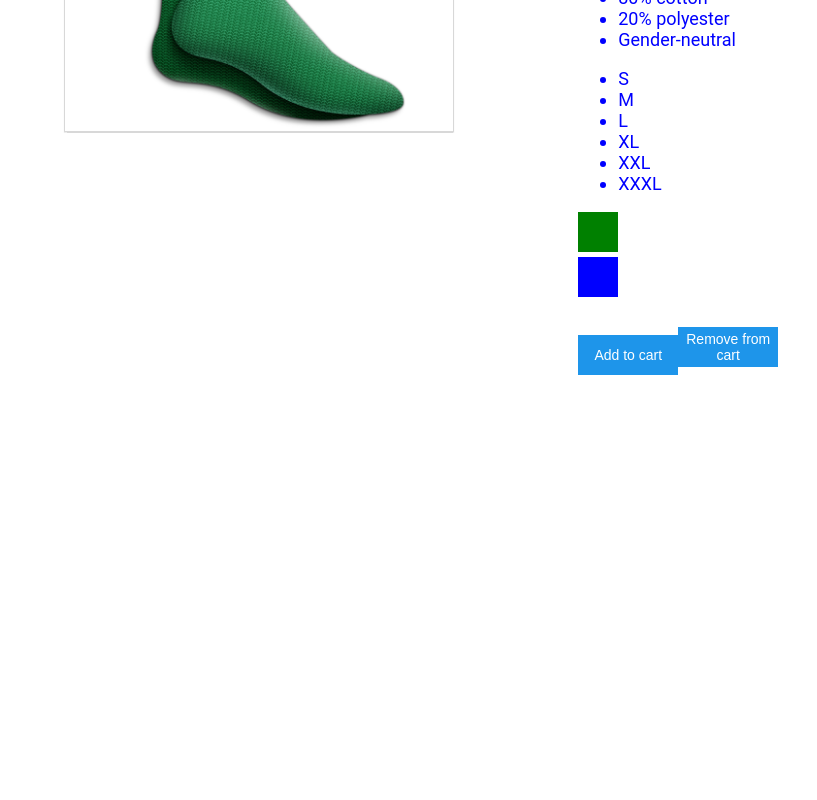
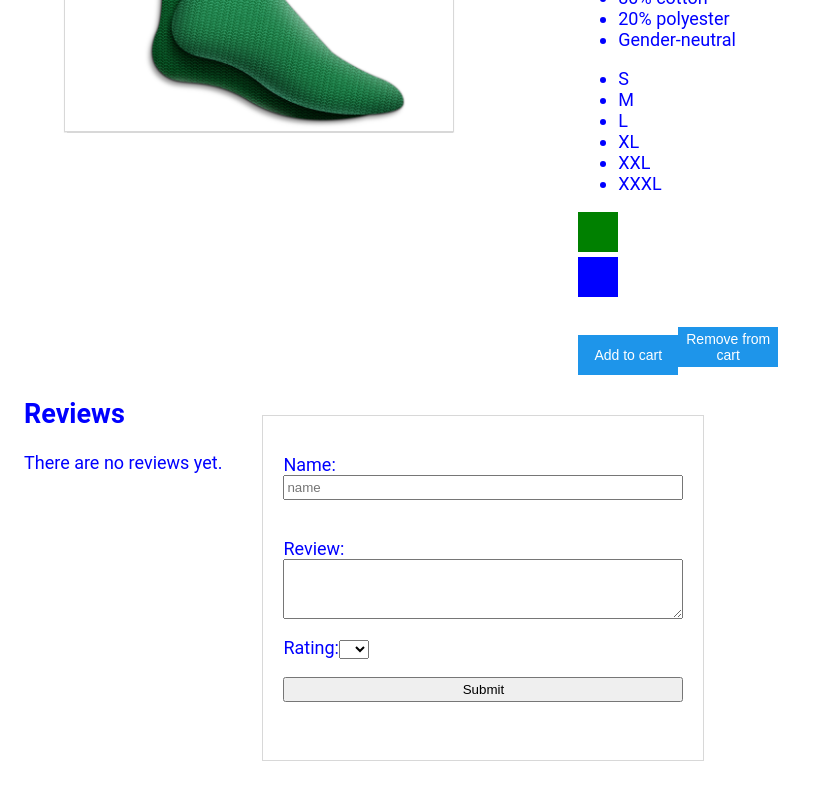
Before and after one commit to kjonathante/vue-vuemastery-intro, a Vue app: page / in a window 1280 px wide. Shown: the part 332-1132 px from the top of the page, without its empty margins (0-817 px from the left). Before the commit the page ends 800 px from the top, so only its background shows below. Built offline with nearby package versions, Linux system fonts and the light colour scheme.

Commit message:
Forms. Added components that utilizes v-model for two-way binding. Used emit and v-on.

```diff
--- a/src/App.vue
+++ b/src/App.vue
@@ -24,7 +24,9 @@ export default {
       this.cart.push( index )
     }
   },
-  components: { product }
+  components: {
+    product
+  }
 };
 </script>
 
--- a/src/Product.vue
+++ b/src/Product.vue
@@ -43,10 +43,14 @@
       <button @click="removeFromCart">Remove from cart</button>
 
     </div>
+    <productReviews :reviews="reviews" />
+    <productReview @review-submitted="reviewAdded"/>
   </div>
 </template>
 <script>
 import ProductDetailSize from "./ProductDetailSize.vue"
+import productReview from "./product-review.vue"
+import productReviews from "./product-reviews.vue"
 export default {
   props: {
     premium: {
@@ -83,6 +87,7 @@ export default {
       inventory: 1,
       onSale: false,
       sizes: ["S", "M", "L", "XL", "XXL", "XXXL"],
+      reviews: [],
     };
   },
   methods: {
@@ -95,6 +100,10 @@ export default {
     updateProduct(index) {
       // this.image = location;
       this.selectedVariant = index
+    },
+    reviewAdded(data){
+      console.log(data)
+      this.reviews.push(data)
     }
   },
   computed: {
@@ -112,7 +121,9 @@ export default {
     }
   },
   components: {
-    ProductDetailSize
+    ProductDetailSize,
+    productReview,
+    productReviews
   }
 };
 </script>
--- /dev/null
+++ b/src/product-review.vue
@@ -0,0 +1,89 @@
+<template>
+  <form class="review-form" @submit.prevent="onSubmit">
+    <p class="error" v-if="errors.length">
+      <b>Please correct the following error(s):</b>
+      <ul>
+        <li v-for="(error,index) in errors" :key="index">{{ error }}</li>
+      </ul>
+    </p>
+
+
+    <p>
+      <label for="name">Name:</label>
+      <input id="name" v-model="name" placeholder="name">
+    </p>
+
+    <p>
+      <label for="review">Review:</label>
+      <textarea id="review" v-model="review"></textarea>
+    </p>
+
+    <p>
+      <label for="rating">Rating:</label>
+      <select id="rating" v-model.number="rating">
+        <option>5</option>
+        <option>4</option>
+        <option>3</option>
+        <option>2</option>
+        <option>1</option>
+      </select>
+    </p>
+
+    <p>
+      <input type="submit" value="Submit">
+    </p>
+  </form>
+</template>
+
+<script>
+export default {
+  data() {
+    return {
+      name: null,
+      review: null,
+      rating: null,
+      errors: []
+    };
+  },
+  methods: {
+    onSubmit() {
+      this.errors = []
+      if (this.name && this.review && this.rating) {
+        const productReview = {
+          name: this.name,
+          review: this.review,
+          rating: Number( this.rating )
+        };
+        this.$emit("review-submitted", productReview);
+        this.name = null;
+        this.review = null;
+        this.rating = null;
+      } else {
+        if (!this.name) this.errors.push("Name required.");
+        if (!this.review) this.errors.push("Review required.");
+        if (!this.rating) this.errors.push("Rating required.");
+      }
+    }
+  }
+};
+</script>
+
+<style>
+.review-form {
+  width: 400px;
+  padding: 20px;
+  margin: 40px;
+  border: 1px solid #d8d8d8;
+}
+
+input {
+  width: 100%;
+  height: 25px;
+  margin-bottom: 20px;
+}
+
+textarea {
+  width: 100%;
+  height: 60px;
+}
+</style>
--- /dev/null
+++ b/src/product-reviews.vue
@@ -0,0 +1,27 @@
+<template>
+  <div>
+    <h2>Reviews</h2>
+    <p v-if="!reviews.length">There are no reviews yet.</p>
+    <ul>
+      <li v-for="(review, index) in reviews" :key="index">
+        <p>{{ review.name }}</p>
+        <p>Rating: {{ review.rating }}</p>
+        <p>{{ review.review }}</p>
+      </li>
+    </ul>
+  </div>
+</template>
+
+<script>
+import { type } from 'os';
+export default {
+  props : {
+    reviews: {
+      type: Array
+    }
+  }
+};
+</script>
+
+<style>
+</style>
```
